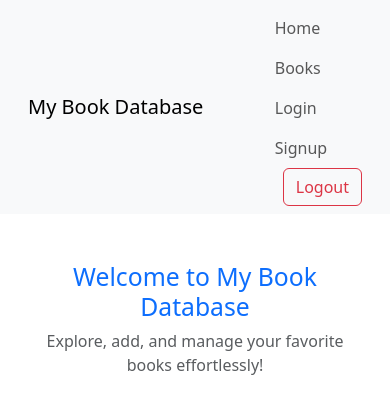
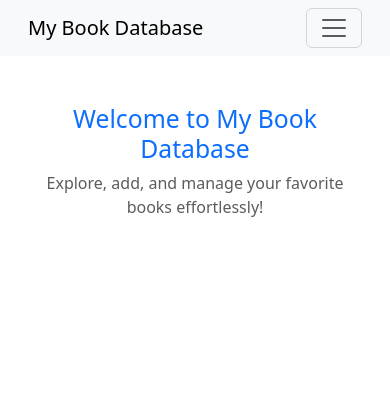
Before and after one commit to kironroy/book-database, a React (Create React App) app: page / in a window 390 px wide. Shown: the top 414 px of the page. Built offline with nearby package versions, Linux system fonts and the light colour scheme; no server answers.

Commit message:
Update App.js
✅ Expandable nav bar for mobile devices

```diff
--- a/src/App.js
+++ b/src/App.js
@@ -6,6 +6,7 @@
 import Login from "./pages/Login";
 import Signup from "./pages/Signup";
 import "bootstrap/dist/css/bootstrap.min.css";
+import "bootstrap/dist/js/bootstrap.bundle.min.js"; // Import Bootstrap JS
 
 function App() {
   const auth = getAuth();
@@ -22,25 +23,52 @@
           <Link className="navbar-brand" to="/">
             My Book Database
           </Link>
-          <div className="navbar-nav">
+
+          {/* Toggle Button for Mobile */}
+          <button
+            className="navbar-toggler"
+            type="button"
+            data-bs-toggle="collapse"
+            data-bs-target="#navbarNav"
+            aria-controls="navbarNav"
+            aria-expanded="false"
+            aria-label="Toggle navigation"
+          >
+            <span className="navbar-toggler-icon"></span>
+          </button>
+
+          {/* Collapsible Navbar Links */}
+          <div className="collapse navbar-collapse" id="navbarNav">
+            <ul className="navbar-nav">
+              <li className="nav-item">
                 <Link className="nav-link" to="/">
                   Home
                 </Link>
+              </li>
+              <li className="nav-item">
                 <Link className="nav-link" to="/books">
                   Books
                 </Link>
+              </li>
+              <li className="nav-item">
                 <Link className="nav-link" to="/login">
                   Login
                 </Link>
+              </li>
+              <li className="nav-item">
                 <Link className="nav-link" to="/signup">
                   Signup
                 </Link>
+              </li>
+              <li className="nav-item">
                 <button
                   className="btn btn-outline-danger ms-2"
                   onClick={handleLogout}
                 >
                   Logout
                 </button>
+              </li>
+            </ul>
           </div>
         </div>
       </nav>
```
Lines whose indentation alone changed are shown as unchanged.
